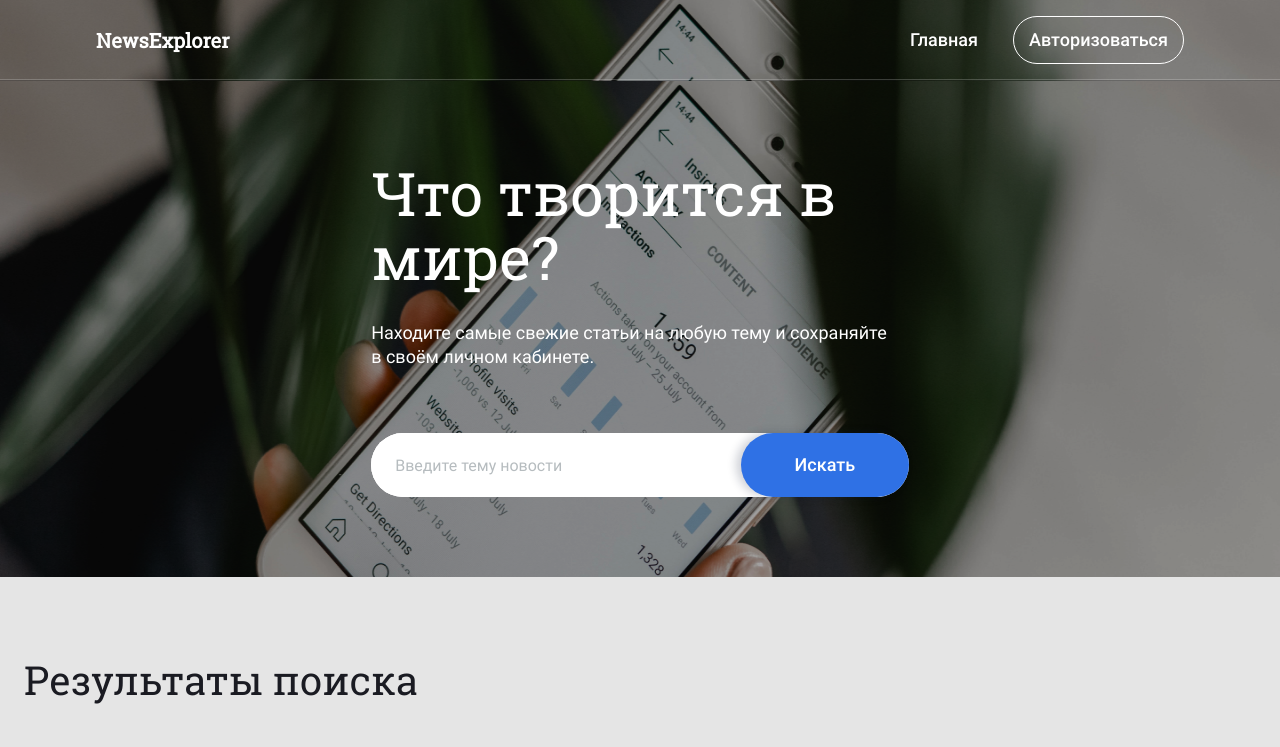
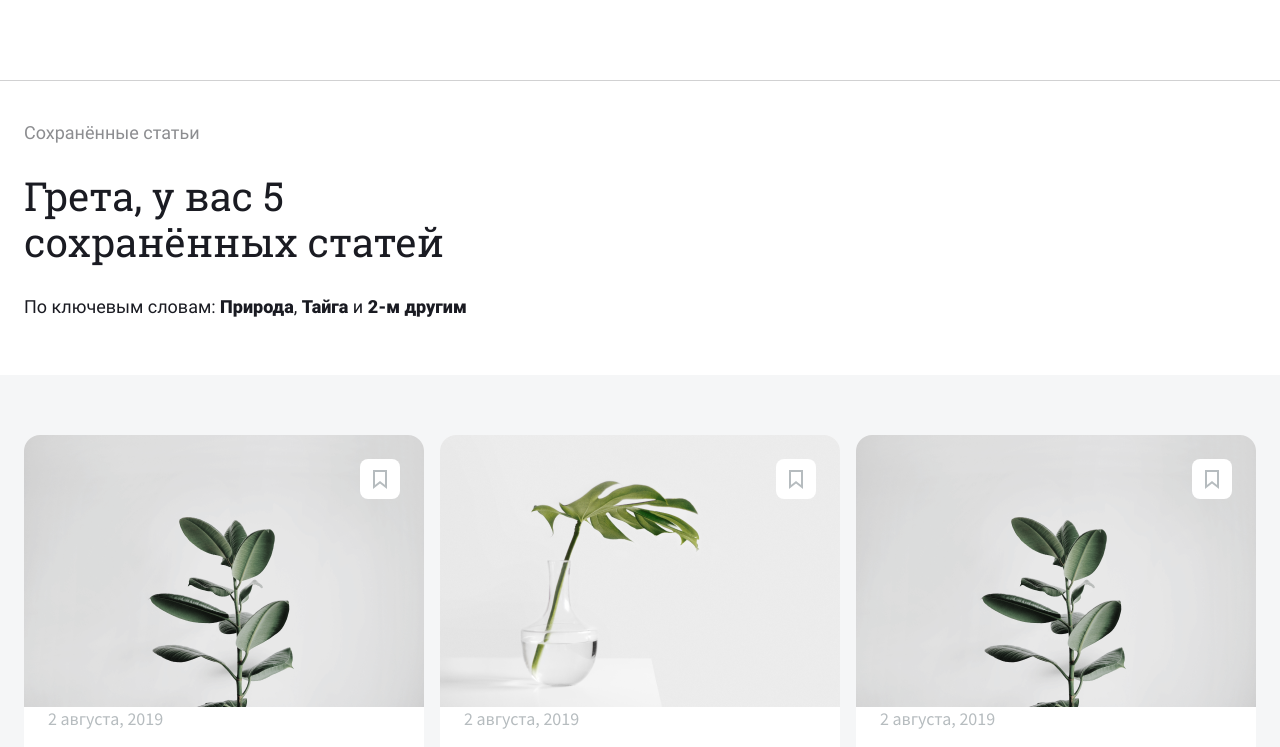
Before and after one commit to Vladimir-art/news-explorer-frontend, a React (Create React App) app: page / in a window 1280 px wide. Shown: the top 747 px of the page. Built offline with nearby package versions, Linux system fonts and the light colour scheme.

Commit message:
update header background

```diff
--- /dev/null
+++ b/src/blocks/header/__main-background/header__main-background.css
@@ -0,0 +1,7 @@
+.header__main-background {
+  background-image: url('../../../images/main_theme.png');
+  background-repeat: no-repeat;
+  background-size: 100% 576px;
+  background-position: center top;
+  background-attachment: fixed;
+}
--- a/src/blocks/header/_theme-dark/header_theme-dark.css
+++ b/src/blocks/header/_theme-dark/header_theme-dark.css
@@ -1,4 +1,4 @@
-.header_theme-dark {
+.header__main-background {
   background-image: none;
   background-color: #FFF;
 }
--- a/src/blocks/header/header.css
+++ b/src/blocks/header/header.css
@@ -1,3 +1,4 @@
+@import url(./__main-background/header__main-background.css);
 @import url(./__info/header__info.css);
 @import url(./__mobile/header__mobile.css);
 @import url(./__button/header__button.css);
@@ -13,13 +14,13 @@
   border-bottom: 1px solid rgba(26, 27, 34, 0.2);
 }
 
-.header, .searchform {
+/* .background {
   background-image: url('../../images/main_theme.png');
   background-repeat: no-repeat;
   background-size: 100% 576px;
   background-position: center top;
   background-attachment: fixed;
-}
+} */
 
 @media screen and (max-width: 1024px) and (min-width: 768px) {
   .header {
--- a/src/components/App/App.js
+++ b/src/components/App/App.js
@@ -1,7 +1,7 @@
 import React from 'react';
 import Header from '../Header/Header';
-import Main from '../Main/Main';
-// import SavedNews from '../SavedNews/SavedNews';
+// import Main from '../Main/Main';
+import SavedNews from '../SavedNews/SavedNews';
 // import Register from '../Register/Register';
 import Footer from '../Footer/Footer';
 // import Login from '../Login/Login';
@@ -12,8 +12,8 @@ function App() {
       <Header />
       {/* <Register /> */}
       {/* <Login /> */}
-      <Main />
-      {/* <SavedNews /> */}
+      {/* <Main /> */}
+      <SavedNews />
       <Footer />
     </div>
   );
--- a/src/components/Header/Header.js
+++ b/src/components/Header/Header.js
@@ -3,9 +3,9 @@ import Navigation from '../Navigation/Navigation';
 
 function Header() {
   return (
-    <header className="header">
+    <header className="header header__main-background header_theme-dark">
       <div className="header__info">
-        <h3 className="header__text">NewsExplorer</h3>
+        <h3 className="header__text ">NewsExplorer</h3>
         <Navigation />
       </div>
     </header>
--- a/src/components/SearchForm/SearchForm.js
+++ b/src/components/SearchForm/SearchForm.js
@@ -2,7 +2,7 @@ import React from 'react';
 
 function SearchForm() {
   return (
-    <section className="searchform">
+    <section className="searchform header__main-background">
       <div className="searchform__info">
         <h1 className="searchform__title">Что творится в мире?</h1>
         <p className="searchform__text">Находите самые свежие статьи на любую тему и сохраняйте в&nbsp;своём личном кабинете.</p>
```
